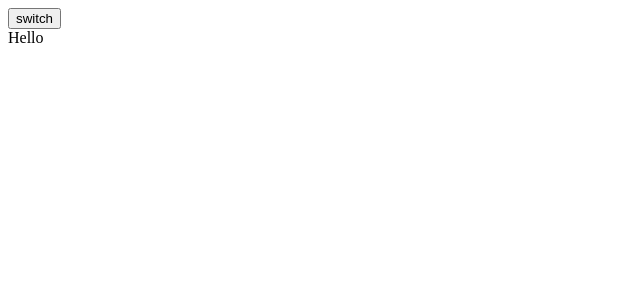
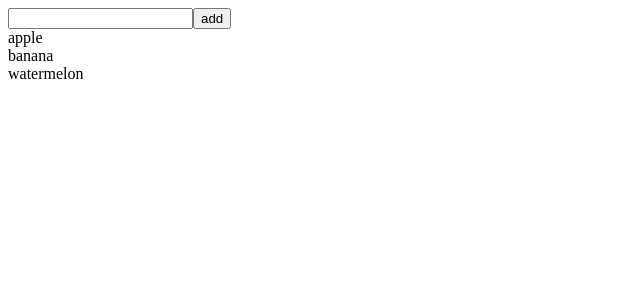
Before and after one commit to tomiliudev/vuejs-test, a Vue app: page / in a window 1280 px wide. Shown: the top 300 px of the page, without its empty margins (0-640 px from the left). Built offline with nearby package versions, Linux system fonts and the light colour scheme; the HTML template or start-up script is replaced by a standard one.

Commit message:
TransitionGroup関連

```diff
--- a/src/App.vue
+++ b/src/App.vue
@@ -3,7 +3,8 @@
 // import VModel from '@/components/v-model/VModel.vue'
 // import ParentComponentVModel from '@/components/v-model/ParentComponentVModel.vue'
 // import ComposableTest from '@/components/composable/ComposableTest.vue'
-import TransitionAnimation from '@/components/animationTest/TransitionAnimation.vue'
+// import TransitionAnimation from '@/components/animationTest/TransitionAnimation.vue'
+import TransitionGroupAnimation from '@/components/animationTest/TransitionGroupAnimation.vue'
 </script>
 
 <template>
@@ -11,7 +12,8 @@ import TransitionAnimation from '@/components/animationTest/TransitionAnimation.
   <!-- <VModel /> -->
   <!-- <ParentComponentVModel /> -->
   <!-- <ComposableTest /> -->
-  <TransitionAnimation />
+  <!-- <TransitionAnimation /> -->
+  <TransitionGroupAnimation />
 </template>
 
 <style scoped></style>
--- /dev/null
+++ b/src/components/animationTest/TransitionGroupAnimation.vue
@@ -0,0 +1,44 @@
+<script setup>
+import { ref } from 'vue'
+const fruits = ref(['apple', 'banana', 'watermelon'])
+const inputFruit = ref('')
+function addFruit() {
+  fruits.value.unshift(inputFruit.value)
+  inputFruit.value = ''
+}
+</script>
+<template>
+  <input v-model="inputFruit" type="text" />
+  <button @click="addFruit">add</button>
+  <TransitionGroup tag="div">
+    <div v-for="(fruit, index) in fruits" :key="fruit" @click="fruits.splice(index, 1)">
+      {{ fruit }}
+    </div>
+  </TransitionGroup>
+</template>
+<style scoped>
+.v-enter-from {
+  opacity: 0;
+}
+.v-enter-to {
+  opacity: 1;
+}
+.v-enter-active {
+  transition: opacity 1s;
+}
+.v-leave-from {
+  opacity: 1;
+}
+.v-leave-to {
+  opacity: 0;
+}
+.v-leave-active {
+  transition: opacity 1s;
+  position: absolute; /* 要素が消える時でも周りの要素がアニメーション再生されるようにするため */
+}
+
+/* 表示したり、非表示になったりする要素の周りの要素のアニメーションを制御 */
+.v-move {
+  transition: transform 1s;
+}
+</style>
```
